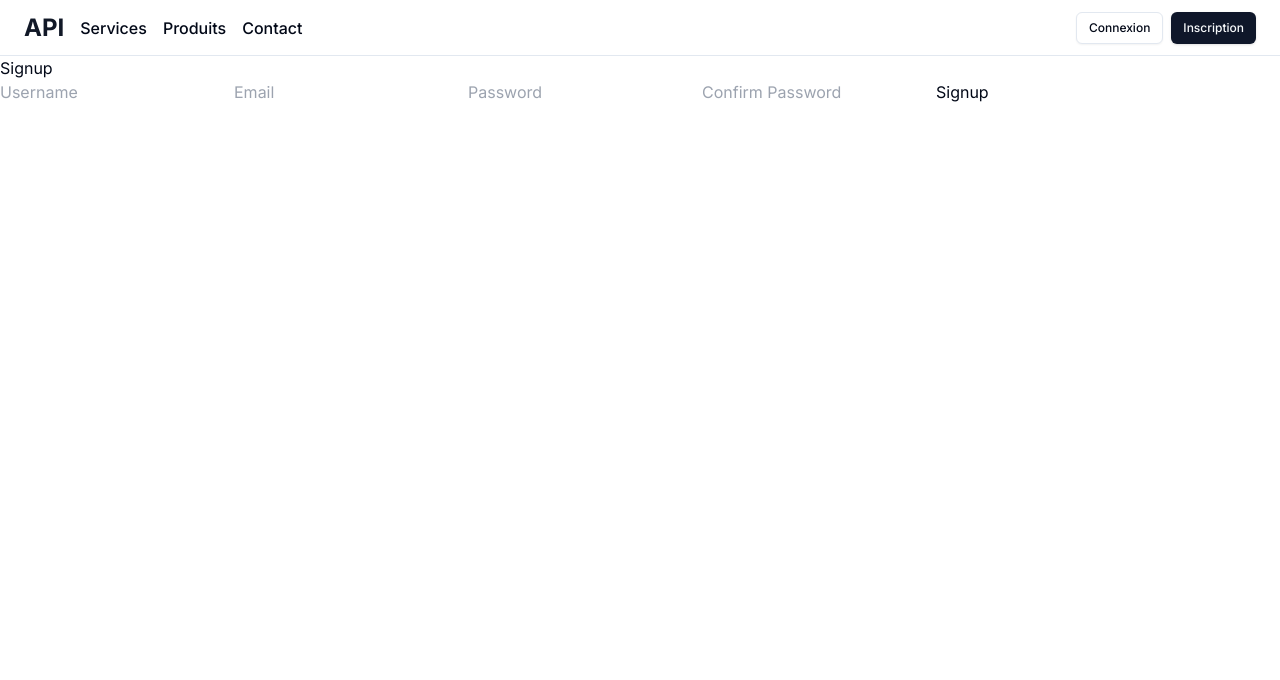
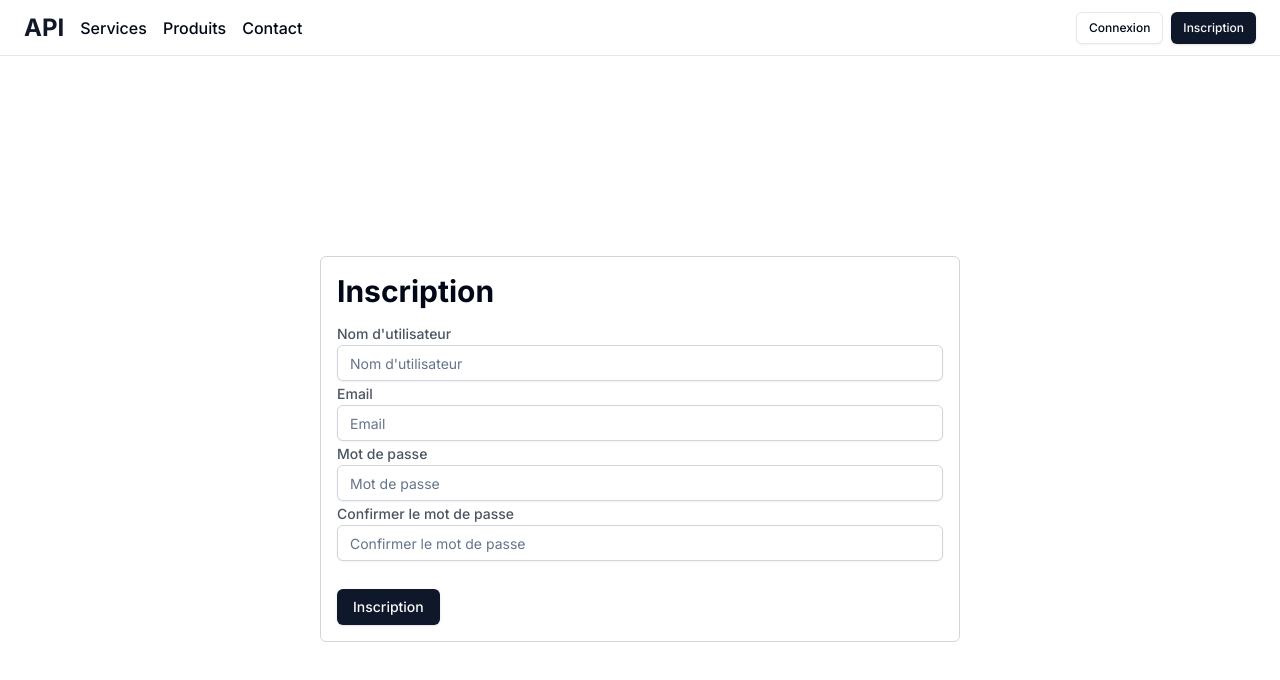
Before and after one commit to jules-jean-louis1/pomme-d-api, a Next.js app in the folder app/: page /signup in a window 1280 px wide. Shown: the top 680 px of the page. Built offline with nearby package versions, Linux system fonts and the light colour scheme.

Commit message:
feat: v1 register function

```diff
--- a/app/package.json
+++ b/app/package.json
@@ -10,6 +10,7 @@
   },
   "dependencies": {
     "@radix-ui/react-icons": "^1.3.0",
+    "@radix-ui/react-label": "^2.0.2",
     "@radix-ui/react-slot": "^1.0.2",
     "bcryptjs": "^2.4.3",
     "class-variance-authority": "^0.7.0",
--- /dev/null
+++ b/app/src/app/(public)/login/page.jsx
@@ -0,0 +1,11 @@
+"use client";
+import { Button } from "@/components/ui/button";
+import { Input } from "@/components/ui/input";
+import { Label } from "@/components/ui/label";
+import { useEffect, useState, useRef } from "react";
+
+const SignupPage = () => {
+  return <></>;
+};
+
+export default SignupPage;
--- a/app/src/app/(public)/signup/page.jsx
+++ b/app/src/app/(public)/signup/page.jsx
@@ -1,8 +1,19 @@
 "use client";
+import { Button } from "@/components/ui/button";
+import { Input } from "@/components/ui/input";
+import { Label } from "@/components/ui/label";
+import { useRouter } from "next/navigation";
 import { useEffect, useState, useRef } from "react";
 
 const SignupPage = () => {
+  const router = useRouter();
   const [submit, setSubmit] = useState(false);
+  const [error, setError] = useState(false);
+  const [success, setSuccess] = useState(false);
+  const [emailError, setEmailError] = useState(false);
+  const [usernameError, setUsernameError] = useState(false);
+  const [passwordError, setPasswordError] = useState(false);
+  const [confirmPasswordError, setConfirmPasswordError] = useState(false);
 
   const usernameRef = useRef(null);
   const emailRef = useRef(null);
@@ -28,6 +39,35 @@ const SignupPage = () => {
         }),
       });
       const data = await response.json();
+
+      if (response.status === 400) {
+        if (data.message === "Username already exists") {
+          setError("Nom d'utilisateur déjà existant");
+        }
+        if (data.message === "Invalid Username") {
+          setUsernameError("Nom d'utilisateur invalide");
+        }
+        if (data.message === "Invalid email") {
+          setEmailError("Email invalide");
+        }
+        if (data.message === "Email already exists") {
+          setError("Email déjà existant");
+        }
+        if (data.message === "Passwords do not match") {
+          setError("Les mots de passe ne correspondent pas");
+        }
+        if (data.message === "Invalid password") {
+          setError(
+            "Le mot de passe doit contenir au moins 8 caractères, une lettre majuscule, une lettre minuscule et un chiffre"
+          );
+        }
+      }
+      if (response.status === 201) {
+        setSuccess(true);
+        setTimeout(() => {
+          router.replace("/login");
+        }, 3000);
+      }
       console.log(data);
     } catch (error) {
       console.error(error);
@@ -40,36 +80,94 @@ const SignupPage = () => {
 
   useEffect(() => {
     if (submit) {
+      setError(false);
+      setEmailError(false);
+      setUsernameError(false);
+      setPasswordError(false);
+      setConfirmPasswordError(false);
       sendData();
       setSubmit(false);
     }
   }, [submit]);
 
   return (
-    <div>
-      <h1>Signup</h1>
+    <div className="flex justify-center items-center h-screen">
+      <div className="w-1/2 h-1/2">
+        <div className="border rounded-md p-4 border-gray-300 dark:border-gray-700 bg-white dark:bg-gray-800">
+          <h2 className="text-3xl font-bold pb-3">Inscription</h2>
           <form method="POST" onSubmit={handleSubmit}>
-        <input
+            <Label
+              className="text-gray-600 dark:text-gray-400 required"
+              htmlFor="Username"
+            >
+              Nom d'utilisateur
+            </Label>
+            <Input
+              className="border-gray-300 dark:border-gray-700 bg-white dark:bg-gray-800"
               type="text"
               name="username"
-          placeholder="Username"
+              placeholder="Nom d'utilisateur"
               ref={usernameRef}
             />
-        <input type="text" name="email" placeholder="Email" ref={emailRef} />
-        <input
+            {usernameError && (
+              <p className="text-red-500 text-sm">{usernameError}</p>
+            )}
+            <Label
+              className="text-gray-600 dark:text-gray-400 required"
+              htmlFor="Email"
+            >
+              Email
+            </Label>
+            <Input
+              className={`border-gray-300 dark:border-gray-700 ${
+                emailError ? "border-red-500" : ""
+              } bg-white dark:bg-gray-800`}
+              type="text"
+              name="email"
+              placeholder="Email"
+              ref={emailRef}
+            />
+            {emailError && <p className="text-red-500 text-sm">{emailError}</p>}
+            <Label
+              className="text-gray-600 dark:text-gray-400 required"
+              htmlFor="Password"
+            >
+              Mot de passe
+            </Label>
+            <Input
+              className="border-gray-300 dark:border-gray-700 bg-white dark:bg-gray-800"
               type="password"
               name="password"
-          placeholder="Password"
+              placeholder="Mot de passe"
               ref={passwordRef}
             />
-        <input
+            {passwordError && (
+              <p className="text-red-500 text-sm">{passwordError}</p>
+            )}
+            <Label
+              className="text-gray-600 dark:text-gray-400 required"
+              htmlFor="ConfirmPassword"
+            >
+              Confirmer le mot de passe
+            </Label>
+            <Input
+              className="border-gray-300 dark:border-gray-700 bg-white dark:bg-gray-800"
               type="password"
               name="confirmPassword"
-          placeholder="Confirm Password"
+              placeholder="Confirmer le mot de passe"
               ref={confirmPasswordRef}
             />
-        <button type="submit">Signup</button>
+            {confirmPasswordError && (
+              <p className="text-red-500 text-sm">{confirmPasswordError}</p>
+            )}
+            <div className="h-7">
+              {success && <p className="text-green-500">Inscription réussie</p>}
+              {error && <p className="text-red-500">{error}</p>}
+            </div>
+            <Button type="submit">Inscription</Button>
           </form>
+        </div>
+      </div>
     </div>
   );
 };
--- a/app/src/app/api/register/route.js
+++ b/app/src/app/api/register/route.js
@@ -2,10 +2,16 @@ import { NextResponse } from "next/server";
 import { getSequelizeConnection } from "../db";
 import { defineUserModel } from "@/models/models";
 import bcrypt from "bcryptjs";
+import {
+  validateEmail,
+  validatePassword,
+  validateUsername,
+} from "@/utils/auth";
 
 export async function POST(request) {
   try {
     const data = await request.json();
+    console.log("Data:", data);
     if (
       data.username.length === 0 ||
       data.email.length === 0 ||
@@ -14,8 +20,7 @@ export async function POST(request) {
     ) {
       return NextResponse.json(
         {
-          message:
-            "Username, Email, Password, and Confirm Password are required",
+          message: "Missing fields",
         },
         { status: 400 }
       );
@@ -32,6 +37,15 @@ export async function POST(request) {
         { message: "Username already exists" },
         { status: 400 }
       );
+    }
+    if (!validateUsername(data.username)) {
+      return NextResponse.json(
+        { message: "Invalid Username" },
+        { status: 400 }
+      );
+    }
+    if (!validateEmail(data.email)) {
+      return NextResponse.json({ message: "Invalid email" }, { status: 400 });
     }
     const UsersEmail = await User.findOne({
       where: {
@@ -50,6 +64,12 @@ export async function POST(request) {
         { status: 400 }
       );
     }
+    if (!validatePassword(data.password)) {
+      return NextResponse.json(
+        { message: "Invalid password" },
+        { status: 400 }
+      );
+    }
     const hashedPassword = bcrypt.hashSync(
       data.password,
       "$2a$10$CwTycUXWue0Thq9StjUM0u"
@@ -59,7 +79,10 @@ export async function POST(request) {
       email: data.email,
       password: hashedPassword,
     });
-    return NextResponse.json({ user: user }, { status: 201 });
+    return NextResponse.json(
+      { message: "Create succesfully" },
+      { status: 201 }
+    );
   } catch (error) {
     console.error("Error:", error);
     return NextResponse.json({ message: "An error occurred" }, { status: 500 });
--- /dev/null
+++ b/app/src/components/ui/input.jsx
@@ -0,0 +1,19 @@
+import * as React from "react"
+
+import { cn } from "@/lib/utils"
+
+const Input = React.forwardRef(({ className, type, ...props }, ref) => {
+  return (
+    (<input
+      type={type}
+      className={cn(
+        "flex h-9 w-full rounded-md border border-input bg-transparent px-3 py-1 text-sm shadow-sm transition-colors file:border-0 file:bg-transparent file:text-sm file:font-medium placeholder:text-muted-foreground focus-visible:outline-none focus-visible:ring-1 focus-visible:ring-ring disabled:cursor-not-allowed disabled:opacity-50",
+        className
+      )}
+      ref={ref}
+      {...props} />)
+  );
+})
+Input.displayName = "Input"
+
+export { Input }
--- /dev/null
+++ b/app/src/components/ui/label.jsx
@@ -0,0 +1,18 @@
+"use client"
+
+import * as React from "react"
+import * as LabelPrimitive from "@radix-ui/react-label"
+import { cva } from "class-variance-authority";
+
+import { cn } from "@/lib/utils"
+
+const labelVariants = cva(
+  "text-sm font-medium leading-none peer-disabled:cursor-not-allowed peer-disabled:opacity-70"
+)
+
+const Label = React.forwardRef(({ className, ...props }, ref) => (
+  <LabelPrimitive.Root ref={ref} className={cn(labelVariants(), className)} {...props} />
+))
+Label.displayName = LabelPrimitive.Root.displayName
+
+export { Label }
--- /dev/null
+++ b/app/src/utils/auth.js
@@ -0,0 +1,12 @@
+export const validateEmail = (email) => {
+  const emailRegex = /^[^\s@]+@[^\s@]+\.[^\s@]+$/;
+  return emailRegex.test(email);
+};
+export const validatePassword = (password) => {
+  const passwordRegex = /^(?=.*[a-z])(?=.*[A-Z])(?=.*\d)[a-zA-Z\d]{8,}$/;
+  return passwordRegex.test(password);
+};
+export const validateUsername = (username) => {
+  const usernameRegex = /^[a-zA-Z0-9]{3,}$/;
+  return usernameRegex.test(username);
+};
```
Also changed, not shown: 1 other file (tests, documents, lock files or other folders). Lines whose indentation alone changed are shown as unchanged.
